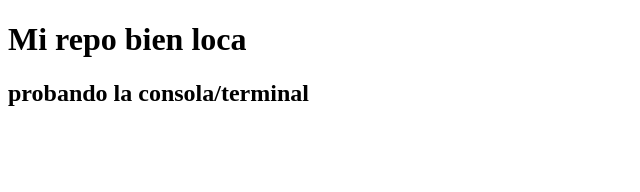
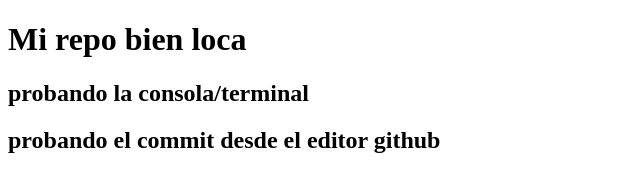
Before and after one commit to dddario-TDF-EDU/pruebaCasera, a plain HTML site: page index.html in a window 1280 px wide. Shown: the whole page, without its empty margins (0-640 px from the left). Drawn offline with Linux system fonts and the light colour scheme.

Commit message:
commit desde github directo

```diff
--- a/index.html
+++ b/index.html
@@ -10,5 +10,7 @@
     <h1>Mi repo bien loca</h1>
 
     <h2>probando la consola/terminal</h2>
+
+    <h2>probando el commit desde el editor github</h2>
 </body>
 </html>
```
